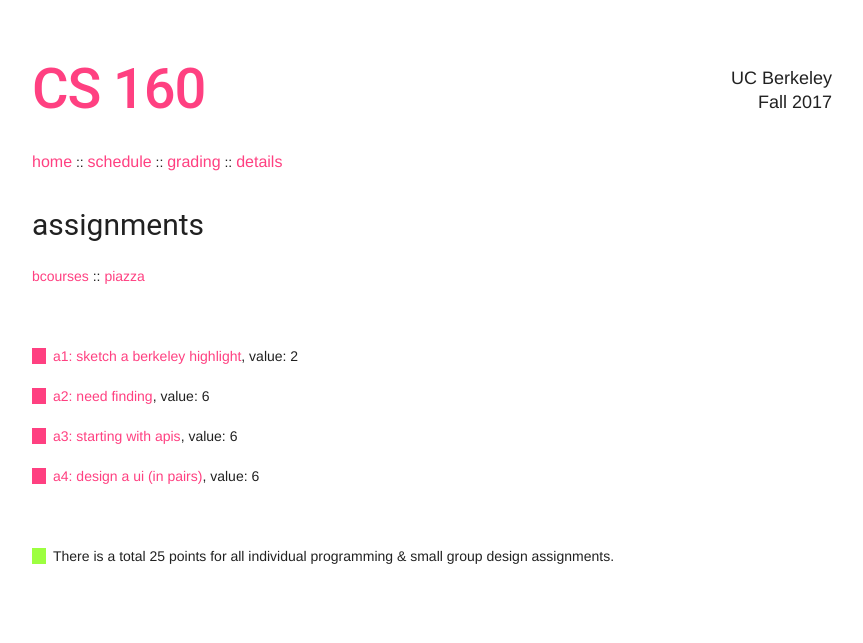
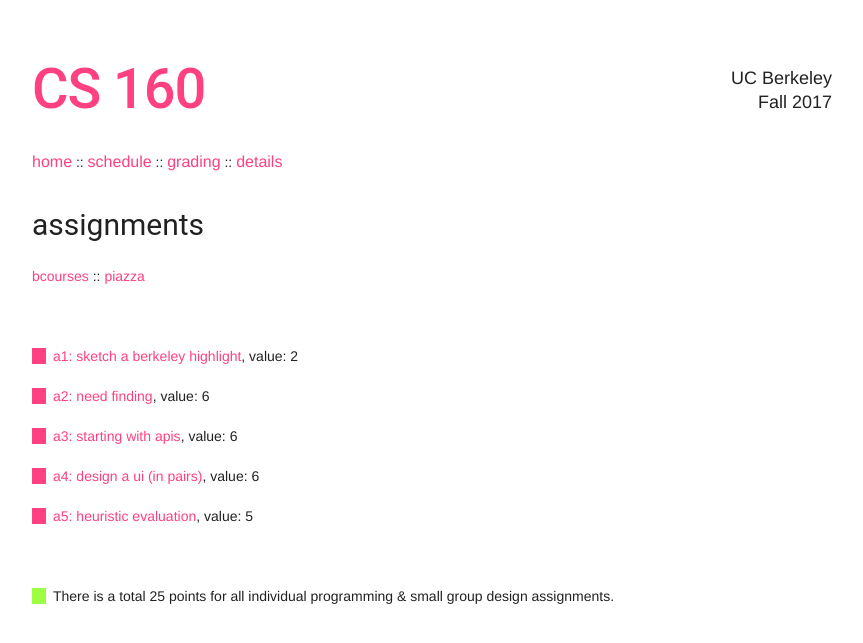
Before and after one commit to cs160-berkeley/website, a Jekyll site: the page built from assign.md, in a window 1280 px wide. Shown: the top 643 px of the page, without its empty margins (208-1071 px from the left). Built offline with Jekyll 4.4.1, drawn with Linux system fonts in a browser that asks for light colours.

Commit message:
adding a5

```diff
--- a/_data/assign.yaml
+++ b/_data/assign.yaml
@@ -11,3 +11,6 @@
 - name: "a4: design a ui (in pairs)"
   link: https://docs.google.com/document/d/16RtvHeEAE6rSG9Z4piGjPchPWn86Bz8P9n1TXJ4sZRU
   valu: 6
+- name: "a5: heuristic evaluation"
+  link: https://docs.google.com/document/d/1u2ZAcu7-j8lVMj190chQM3lxeSWzuTdSYPyPwqYES38
+  valu: 5
```
